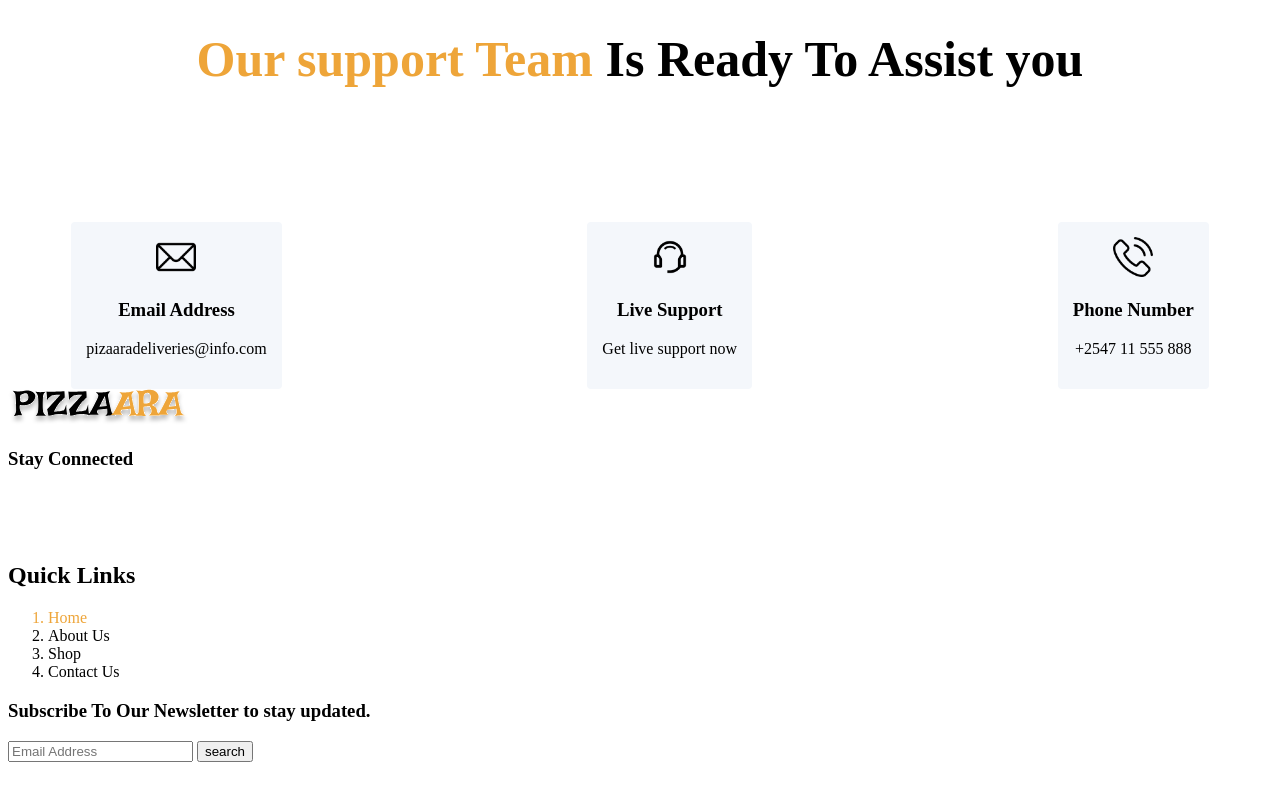
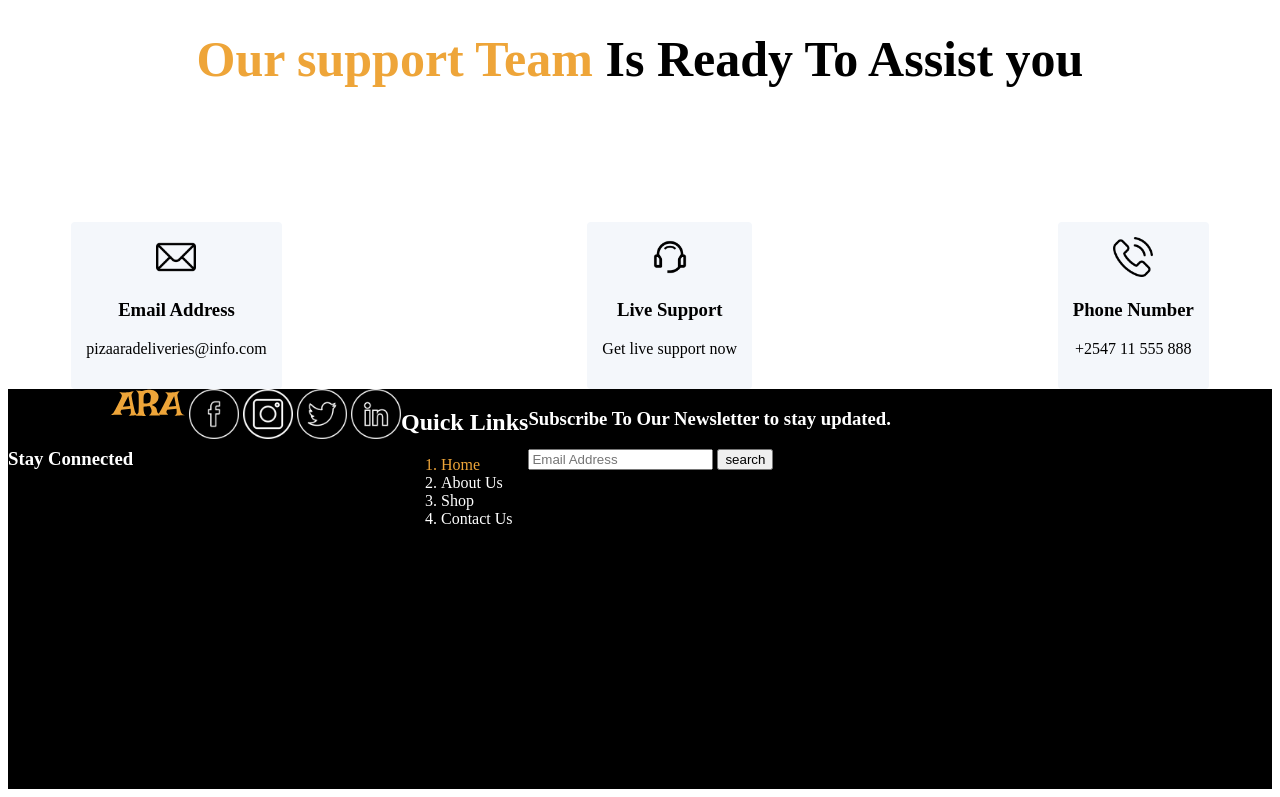
Before and after one commit to collotolu/pizzaara_deliveries, a plain HTML site: page index.html in a window 1280 px wide. Shown: the part 3474-4271 px from the top of the page. Before the commit the page ends 4244 px from the top, so only its background shows below. Drawn offline with Linux system fonts and the light colour scheme.

Commit message:
styled the footer part

```diff
--- a/css/sections/footer.css
+++ b/css/sections/footer.css
@@ -1,3 +1,6 @@
 .footer__section{
-
+    display: flex;
+    background-color: black;
+    color: white;
+    height: 50vh;
 }
--- a/css/style.css
+++ b/css/style.css
@@ -1,6 +1,7 @@
 @import url("sections/header.css");
 @import url("sections/hero.css");
 @import url("sections/main.css");
+@import url("sections/footer.css");
 @media screen and (max-width:768){
 
 }
--- a/index.html
+++ b/index.html
@@ -230,8 +230,8 @@
       </div>
     </div>
     <!-- footer -->
-    <footer class="footer__section">
-      <div>
+    <footer >
+      <div class="footer__section" width="100%">
         <div>
           <img src="images/logo.svg" />
           <h3>Stay Connected</h3>
```
